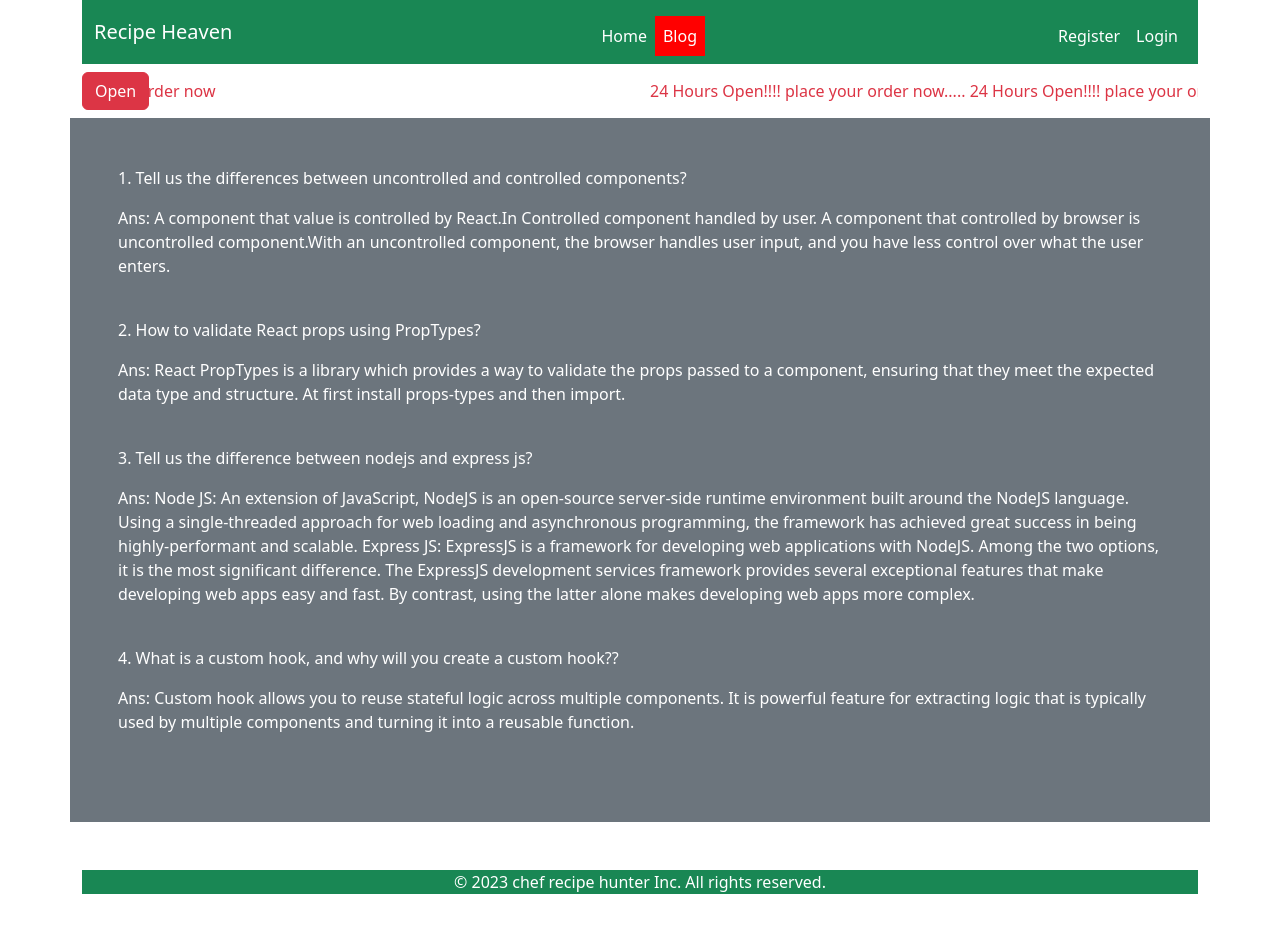
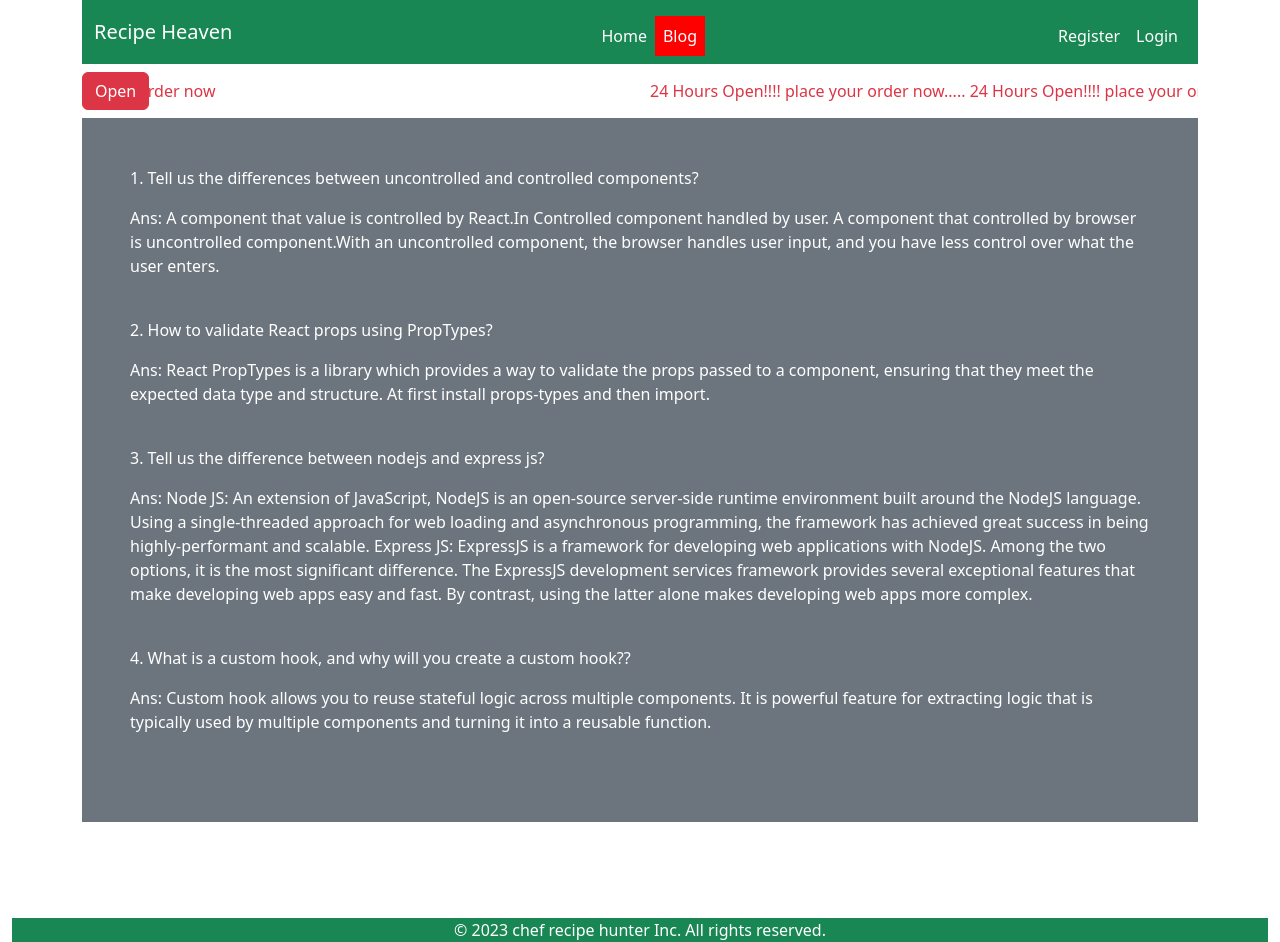
Before and after one commit to Sahrial-alam34/chef-recipe-heaven-client, a React (Vite) app: page /blog in a window 1280 px wide. Before the commit the page ends 894 px from the top, so only its background shows below. Built offline with nearby package versions, Linux system fonts and the light colour scheme; no server answers.

Commit message:
favorite button disable is working

```diff
--- a/src/layout/Main.jsx
+++ b/src/layout/Main.jsx
@@ -3,12 +3,16 @@ import React from 'react';
 import { Outlet } from 'react-router-dom';
 import Footer from '../pages/Shared/Footer/Footer';
 import Header from '../pages/Shared/Header/Header';
+import { Container } from 'react-bootstrap';
 
 const Main = () => {
     return (
         <div>
             <Header></Header>
-            <Outlet></Outlet>
+            <Container className="min-vh-100" style={{ minHeight: "calc(100vh - 335px)" }}>
+                <Outlet></Outlet>
+            </Container>
+
 
             <Footer></Footer>
         </div>
--- a/src/pages/Home/ChefDetail/ChefDetail.jsx
+++ b/src/pages/Home/ChefDetail/ChefDetail.jsx
@@ -6,6 +6,7 @@ import { useLoaderData, useParams } from 'react-router-dom';
 
 const ChefDetail = () => {
     const { id } = useParams()
+    const [favorite, setFavorite]= useState(false)
     const [chefInfo, setChefInfo] = useState({})
     useEffect(() => {
         fetch(`http://localhost:5000/chefDetails/${id}`)
@@ -14,8 +15,13 @@ const ChefDetail = () => {
     }, [id])
 
     const { name, chefImg, numberOfRecipe, shortBio, likes, experience, recipeName1, recipeName2, recipeName3, ingredients1, ingredients2, ingredients3 } = chefInfo
-    console.log('ig', ingredients1)
+    //console.log('ig', ingredients1)
     // console.log('element',ingredients1[0])
+
+    const handleFavorite =event=>{
+
+        setFavorite(true);
+    }
     return (
         <div className='container'>
             <Card >
@@ -173,6 +179,10 @@ const ChefDetail = () => {
                         </tr>
                     </tbody>
                 </table>
+              <div className='d-flex justify-content-center'>  <Button
+                onClick={handleFavorite}
+                disabled={favorite}
+               className='mb-2' >Favorite </Button></div>
             </div>
         </div>
     );
--- a/src/pages/Shared/Footer/Footer.jsx
+++ b/src/pages/Shared/Footer/Footer.jsx
@@ -4,7 +4,7 @@ import { Container } from 'react-bootstrap';
 
 const Footer = () => {
     return (
-        <Container>
+        <Container fluid>
             <footer className='divide-y bg-success text-white'>
                 <div></div>
                 <div className='py-6 text-sm text-center bg'>
--- a/src/routes/PrivateRoute.jsx
+++ b/src/routes/PrivateRoute.jsx
@@ -7,7 +7,7 @@ import { Navigate, useLocation } from 'react-router';
 const PrivateRoute = ({children}) => {
     const {user,loading} = useContext(AuthContext);
     const location = useLocation();
-    console.log(location);
+   // console.log(location);
 
     if(loading){
         return <div className="spinner-border text-success" role="status">
```
Also changed, not shown: 1 other file (tests, documents, lock files or other folders).
